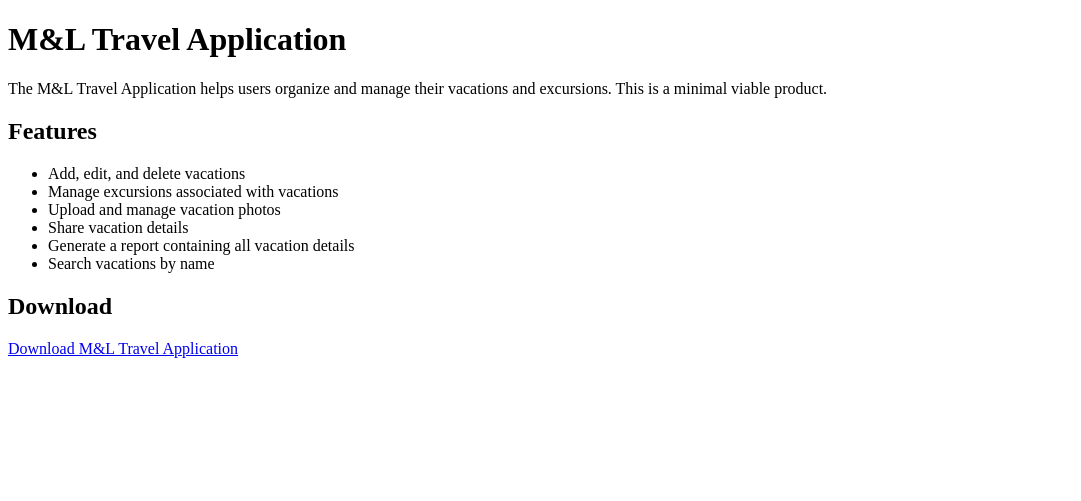
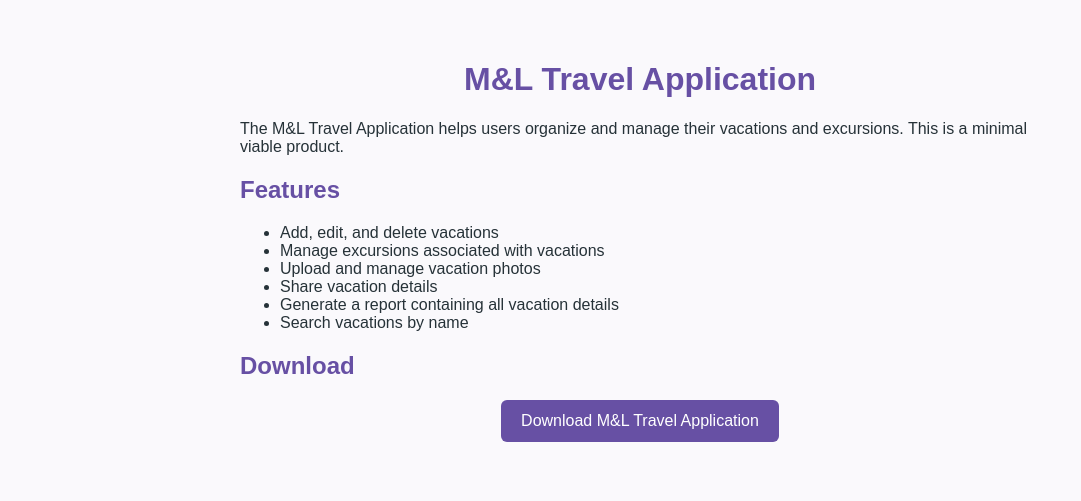
Before and after one commit to Miunohri/ml-travel-application, a plain HTML site: page index.html in a window 1280 px wide. Shown: the whole page, without its empty margins (0-1081 px from the left). Drawn offline with Linux system fonts and the light colour scheme.

Commit message:
Update index.html

```diff
--- a/index.html
+++ b/index.html
@@ -1,5 +1,38 @@
 <!DOCTYPE html>
 <html lang="en">
+<style>
+    body {
+        font-family: Arial, sans-serif;
+        background-color: #FAF9FC;
+        color: #263238;
+        margin: 0;
+        padding: 40px 20px;
+    }
+    h1 {
+        color: #6750A4;
+        text-align: center;
+    }
+
+    h2 {
+        color: #6750A4;
+    }
+    body {
+        max-width: 800px;
+        margin: 0 auto;
+    }
+    a {
+        display: inline-block;
+        background-color: #6750A4;
+        color: white;
+        padding: 12px 20px;
+        text-decoration: none;
+        border-radius: 6px;
+    }
+
+    a:hover {
+        background-color: #503C85;
+    }
+</style>
 <head>
     <meta charset="UTF-8">
     <meta name="viewport" content="width=device-width, initial-scale=1.0">
@@ -24,7 +57,7 @@
     </ul>
 
     <h2>Download</h2>
-    <p>
+    <p style="text-align: center;">
     <a href="ml-travel-app.apk" download>
         Download M&L Travel Application
     </a>
```
